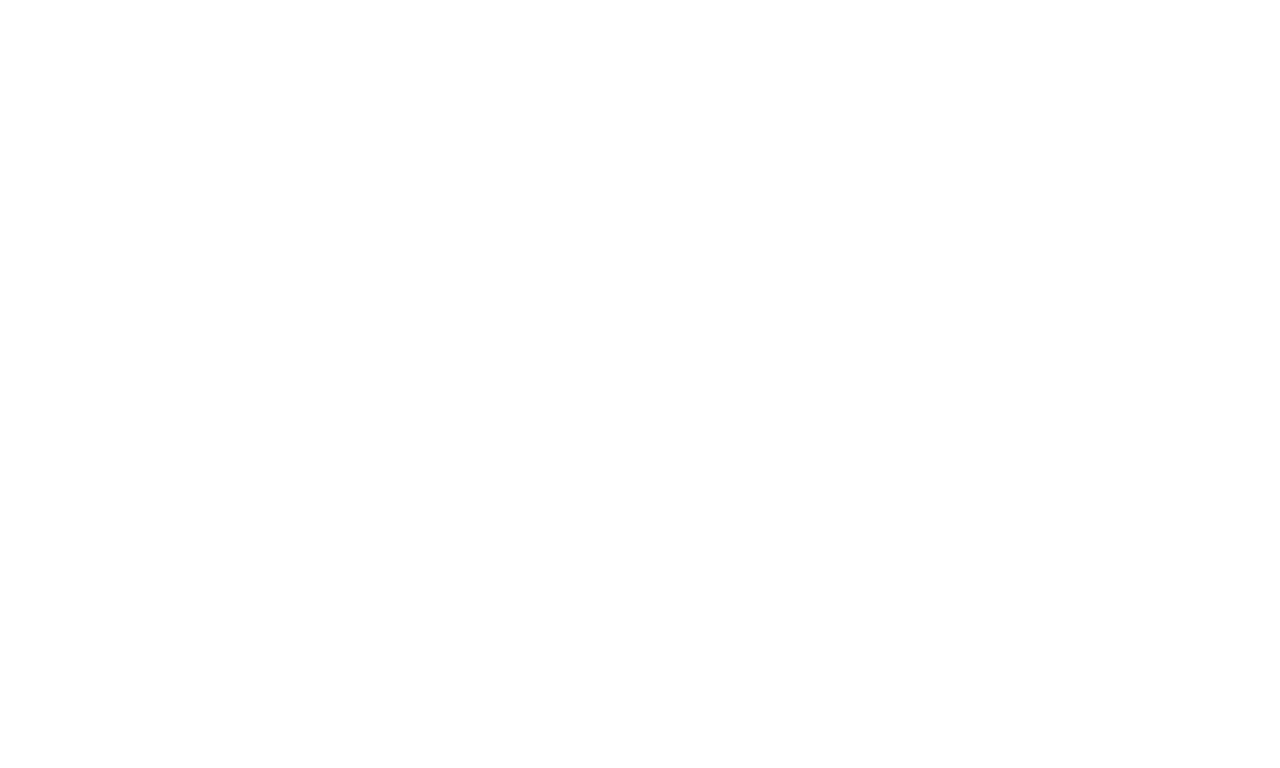
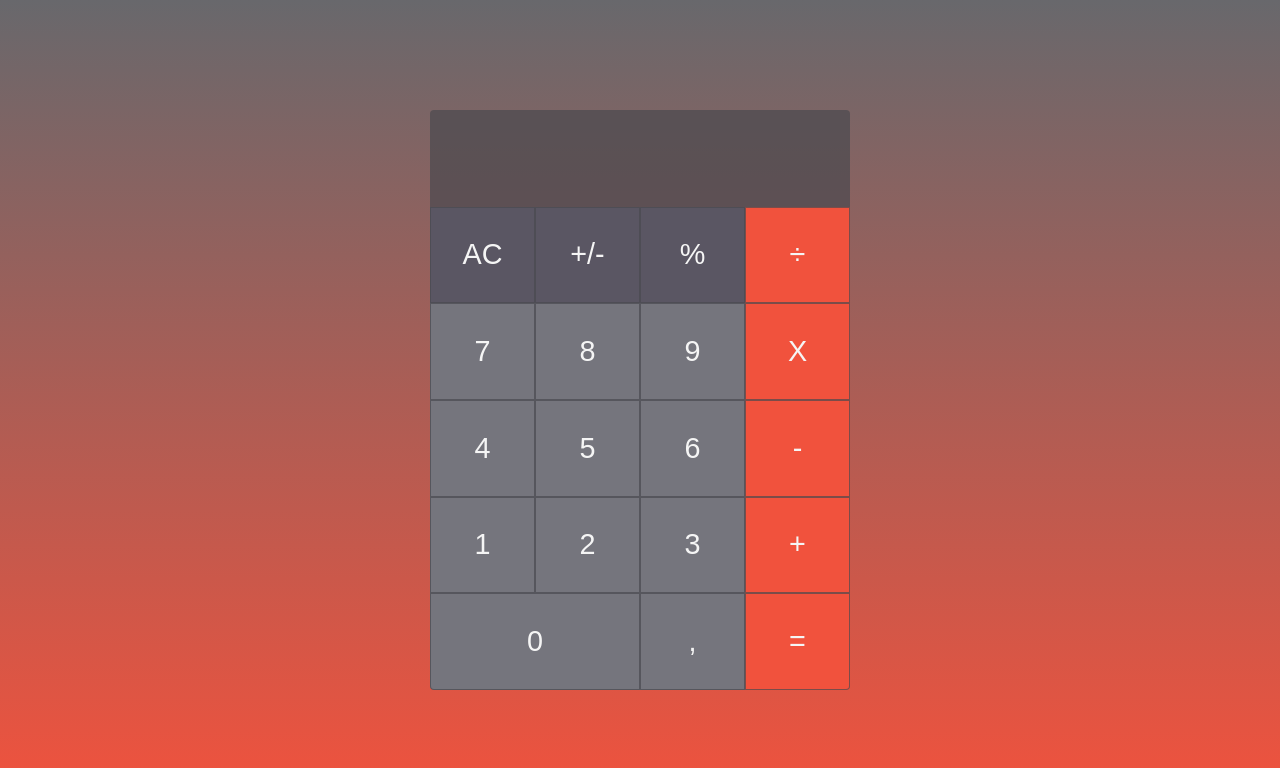
Before and after one commit to Luk4x/projeto-calculadora, a plain HTML site: page index.html in a window 1280 px wide. Drawn offline with Linux system fonts and the light colour scheme; a web font is replaced by a local one.

Commit message:
incomplete

```diff
--- a/index.html
+++ b/index.html
@@ -6,8 +6,33 @@
     <meta name="viewport" content="width=device-width, initial-scale=1.0">
     <link rel="shortcut icon" href="faviconluk4x.ico" type="image/x-icon">
     <title>Calculadora</title>
+    <link rel="stylesheet" href="style.css">
 </head>
 <body>
-
+    <div id="cardinal">
+        <section class="grid grid-templates-areas">
+            <input class="display">
+            <button class="item clear button-operations">AC</button>
+            <button class="item plus-minus button-operations">+/-</button>
+            <button class="item percent button-operations">%</button>
+            <button class="item buttonision button-operations-right">÷</button>
+            <button class="item seven button-numbers">7</button>
+            <button class="item eight button-numbers">8</button>
+            <button class="item nine button-numbers">9</button>
+            <button class="item multiplication button-operations-right">X</button>
+            <button class="item four button-numbers">4</button>
+            <button class="item five button-numbers">5</button>
+            <button class="item six button-numbers">6</button>
+            <button class="item minus button-operations-right">-</button>
+            <button class="item one button-numbers">1</button>
+            <button class="item two button-numbers">2</button>
+            <button class="item three button-numbers">3</button>
+            <button class="item plus button-operations-right">+</button>
+            <button class="item zero button-numbers">0</button>
+            <button class="item point button-numbers">,</button>
+            <button class="item equal button-operations-right">=</button>
+        </section>
+    </div>
 </body>
+<script src="script.js"></script>
 </html>
--- a/style.css
+++ b/style.css
@@ -1,39 +1,83 @@
+@import url('https://fonts.googleapis.com/css2?family=GFS+Neohellenic:ital,wght@0,400;0,700;1,400;1,700&display=swap');
+
+:root {
+    --font1: 'GFS Neohellenic', sans-serif;
+    --col1: #68686c;
+    --col2: #f1523d;
+    --col3: #75757D;
+    --col4: #5A5663;
+    --col5: #4A494F;
+}
+
 * {
     margin: 0px;
     padding: 0px;
     box-sizing: border-box;
+    outline: none;
+    font-family: var(--font1);
 }
 
-body {
-    background-color: black;
+#cardinal {
+    background-image: linear-gradient(var(--col1), var(--col2));
+    width: 100vw;
+    height: 100vh;
+    display: grid;
+    justify-content: center;
+    align-content: center;
 }
 
-.container {
+.grid {
     display: grid;
-    grid-template-columns: 3fr 1fr;
-    grid-template-rows: 1fr 3fr 1fr;
+    height: 580px;
+    width: 420px;
+    grid-template-columns: repeat(4, 1fr); /* 1fr 1fr 1fr 1fr */
+    grid-template-rows: repeat(6, 1fr);
 }
 
-header {
-    background-color: aliceblue;
-    height: 100%;
-    grid-column: 1 / 3;
+.item {
+    color: whitesmoke;
+    cursor: pointer;
+    font-size: 1.8em;
+    border: 0.1px solid #4a494fb2;
 }
 
-main {
-    background-color: red;
-    height: 700px;
-    grid-column: 1 / 2;
+.item:hover {
+    transition-duration: 0.2s;
+    opacity: 0.85;
+    margin: 2px;
 }
 
-aside {
-    background-color: blue;
-    height: 100%;
-    grid-column: 2 / 3;
+.item:active {
+    background-color: transparent;
+    color: var(--col5);
 }
 
-footer {
-    background-color: aqua;
-    height: 100%;
+.button-operations-right {
+    background-color: var(--col2);
+}
+
+.button-numbers {
+    background-color: var(--col3);
+}
+
+.button-operations {
+    background-color: var(--col4);
+}
+
+.display {
+    background-color: var(--col5);
+    opacity: 0.7;
+    border: none;
+    border-top-left-radius: 4px;
+    border-top-right-radius: 4px;
+    grid-column: 1 / 5;
+}
+
+.zero {
     grid-column: 1 / 3;
+    border-bottom-left-radius: 4px;
 }
+
+.equal {
+    border-bottom-right-radius: 4px;
+}
```
